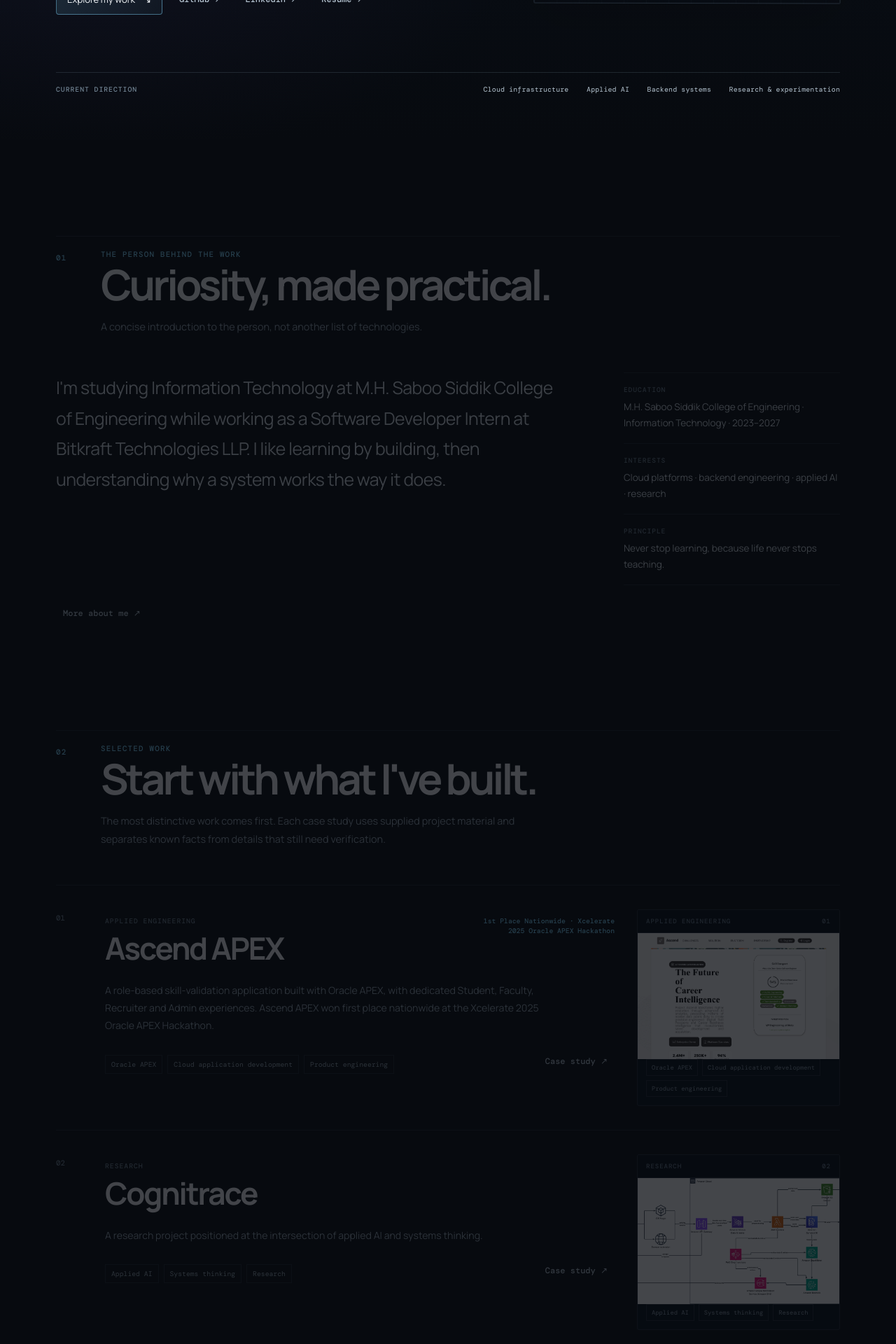
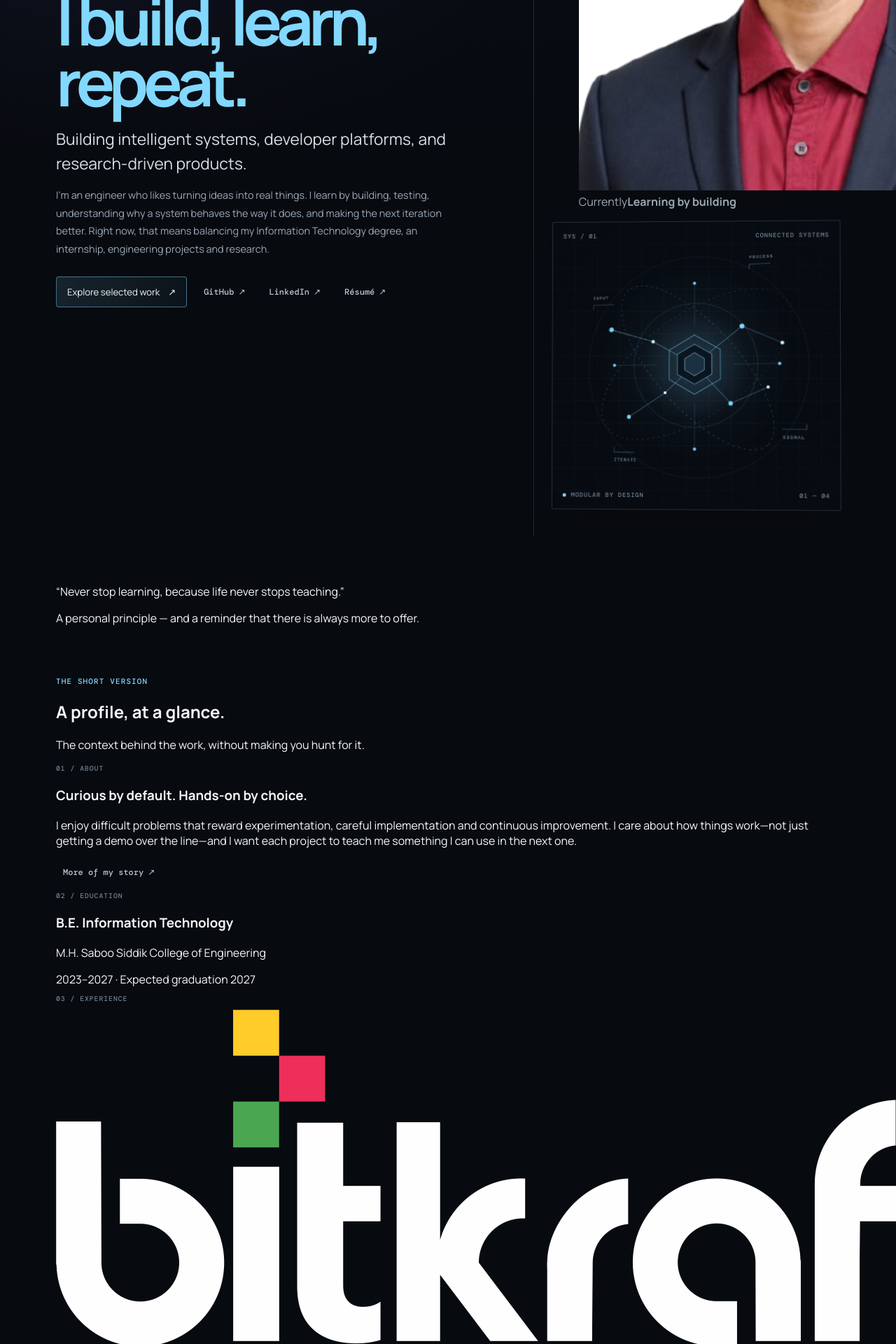
Before and after one commit to InfX2243/portfolio, a React (Vite) app: page / in a window 1280 px wide. Shown: the part 600-2520 px from the top of the page at 70% size. Built offline with nearby package versions, Linux system fonts and the light colour scheme.

Commit message:
redesign homepage as profile-first executive summary

```diff
--- a/src/pages/HomePage.jsx
+++ b/src/pages/HomePage.jsx
@@ -1,169 +1,167 @@
-import { lazy, Suspense } from "react";
 import { PortfolioLayout } from "../components/layout/PortfolioLayout";
-import { PageHeader } from "../components/layout/PageHeader";
 import { withBasePath } from "../app/basePath";
-import { ProjectVisual } from "../components/ProjectVisual";
 import { HeroSystemVisual } from "../components/HeroSystemVisual";
-import { profile, projects, research, experience, domains, leadership } from "../data/portfolio";
-
-const VgpuField = lazy(() =>
-  import("../components/VgpuField").then((m) => ({ default: m.VgpuField })),
-);
+import { profile, projects, research, experience, domains, leadership, certifications } from "../data/portfolio";
 
 export function HomePage() {
-  const featured = projects.filter((project) => project.featured).sort((a, b) => Number(Boolean(b.award)) - Number(Boolean(a.award)));
+  const featured = projects
+    .filter((project) => project.featured)
+    .sort((a, b) => Number(Boolean(b.award)) - Number(Boolean(a.award)));
+  const primaryResearch = research.slice(0, 2);
 
   return (
     <PortfolioLayout>
-      <section className="home-hero section-shell" aria-labelledby="hero-title">
-        <Suspense fallback={null}>
-          <VgpuField />
-        </Suspense>
+      <section className="home-hero home-hero-rebuilt section-shell" aria-labelledby="hero-title">
         <div className="home-hero-copy">
-          <p className="hero-kicker"><span />{profile.eyebrow}</p>
-          <h1 id="hero-title">Hi, I&apos;m Abid.<br /><em>I build systems.</em></h1>
+          <p className="hero-kicker"><span aria-hidden="true" />{profile.eyebrow}</p>
+          <h1 id="hero-title">I&apos;m Abid.<br /><em>I build, learn, repeat.</em></h1>
           <p className="hero-lede">{profile.role}</p>
-          <p className="hero-supporting">An Information Technology undergraduate and Software Developer Intern, interested in the engineering behind cloud platforms, backend systems and AI-enabled applications.</p>
+          <p className="hero-supporting">
+            I&apos;m an engineer who likes turning ideas into real things. I learn by building,
+            testing, understanding why a system behaves the way it does, and making the next
+            iteration better. Right now, that means balancing my Information Technology degree,
+            an internship, engineering projects and research.
+          </p>
           <div className="hero-actions">
-            <a className="button button-primary" href={withBasePath("/projects")}>Explore my work <span aria-hidden="true">↘</span></a>
-            <a className="text-link" href={profile.links.github} target="_blank" rel="noopener noreferrer">GitHub ↗</a>
-            <a className="text-link" href={profile.links.linkedin} target="_blank" rel="noopener noreferrer">LinkedIn ↗</a>
-            {profile.resume && <a className="text-link" href={withBasePath(profile.resume)} target="_blank" rel="noopener noreferrer">Résumé ↗</a>}
+            <a className="button button-primary" href={withBasePath("/projects")}>Explore selected work <span aria-hidden="true">↗</span></a>
+            <a className="text-link" href={profile.links.github} target="_blank" rel="noopener noreferrer">GitHub <span aria-hidden="true">↗</span></a>
+            <a className="text-link" href={profile.links.linkedin} target="_blank" rel="noopener noreferrer">LinkedIn <span aria-hidden="true">↗</span></a>
+            {profile.resume && <a className="text-link" href={withBasePath(profile.resume)} target="_blank" rel="noopener noreferrer">Résumé <span aria-hidden="true">↗</span></a>}
           </div>
         </div>
-        <HeroSystemVisual />
-        <div className="hero-focus-strip" aria-label="Current engineering focus">
-          <span className="mono-label">CURRENT DIRECTION</span>
-          <span>Cloud infrastructure</span>
-          <span>Applied AI</span>
-          <span>Backend systems</span>
-          <span>Research &amp; experimentation</span>
+        <div className="home-hero-aside">
+          {profile.portrait && (
+            <figure className="home-portrait">
+              <img src={withBasePath(profile.portrait)} alt="Portrait of Abid Ahmed Shaikh" fetchPriority="high" />
+              <figcaption><span>Currently</span><strong>Learning by building</strong></figcaption>
+            </figure>
+          )}
+          <HeroSystemVisual />
+        </div>
+        <div className="home-hero-bottom">
+          <p className="home-principle">“Never stop learning, because life never stops teaching.”</p>
+          <p className="home-principle-note">A personal principle — and a reminder that there is always more to offer.</p>
         </div>
       </section>
 
-      <section className="section-shell editorial-section" aria-labelledby="about-heading">
-        <PageHeader level="h2" index="01" eyebrow="The person behind the work" title="Curiosity, made practical." intro="A concise introduction to the person, not another list of technologies." />
-        <div className="intro-grid">
-          <p className="intro-statement">I&apos;m studying Information Technology at M.H. Saboo Siddik College of Engineering while working as a Software Developer Intern at Bitkraft Technologies LLP. I like learning by building, then understanding why a system works the way it does.</p>
-          <dl className="fact-list">
-            <div><dt>Education</dt><dd>{profile.education}</dd></div>
-            <div><dt>Interests</dt><dd>Cloud platforms · backend engineering · applied AI · research</dd></div>
-            <div><dt>Principle</dt><dd>Never stop learning, because life never stops teaching.</dd></div>
-          </dl>
+      <section className="section-shell overview-section" aria-labelledby="overview-title">
+        <div className="home-section-heading">
+          <div><p className="eyebrow">The short version</p><h2 id="overview-title">A profile, at a glance.</h2></div>
+          <p>The context behind the work, without making you hunt for it.</p>
         </div>
-        <a className="text-link section-link" href={withBasePath("/about")}>More about me ↗</a>
+        <div className="overview-grid">
+          <article className="overview-card overview-about">
+            <p className="mono-label">01 / ABOUT</p>
+            <h3>Curious by default. Hands-on by choice.</h3>
+            <p>I enjoy difficult problems that reward experimentation, careful implementation and continuous improvement. I care about how things work—not just getting a demo over the line—and I want each project to teach me something I can use in the next one.</p>
+            <a className="text-link" href={withBasePath("/about")}>More of my story <span aria-hidden="true">↗</span></a>
+          </article>
+          <article className="overview-card">
+            <p className="mono-label">02 / EDUCATION</p>
+            <h3>B.E. Information Technology</h3>
+            <p>M.H. Saboo Siddik College of Engineering</p>
+            <span className="overview-detail">2023–2027 · Expected graduation 2027</span>
+          </article>
+          <article className="overview-card">
+            <p className="mono-label">03 / EXPERIENCE</p>
+            {experience.slice(0, 1).map((item) => (
+              <div key={item.org}>
+                {item.logo && <img className="overview-company-logo" src={withBasePath(item.logo)} alt="" loading="lazy" />}
+                <h3>{item.role}</h3>
+                <p>{item.org}</p>
+                <span className="overview-detail">{item.period}</span>
+                <p className="overview-copy">{item.note}</p>
+              </div>
+            ))}
+            <a className="text-link" href={withBasePath("/experience")}>Experience details <span aria-hidden="true">↗</span></a>
+          </article>
+          <article className="overview-card overview-award">
+            <p className="mono-label">04 / TEAM RECOGNITION</p>
+            <span className="award-mark" aria-hidden="true">01</span>
+            <h3>1st Place Nationwide</h3>
+            <p>Xcelerate 2025 Oracle APEX Hackathon</p>
+            <span className="overview-detail">Team ORACLEONAUTS · Ascend APEX</span>
+            <a className="text-link" href={withBasePath("/projects/ascend-apex")}>See the project <span aria-hidden="true">↗</span></a>
+          </article>
+          <article className="overview-card overview-focus">
+            <p className="mono-label">05 / TECHNICAL DIRECTION</p>
+            <h3>Areas I&apos;m exploring</h3>
+            <ul className="overview-pills">
+              {domains.slice(0, 4).map((domain) => <li key={domain.title}>{domain.title}</li>)}
+            </ul>
+          </article>
+          <article className="overview-card">
+            <p className="mono-label">06 / COMMUNITY</p>
+            <h3>Learning with others</h3>
+            <ul className="overview-community">
+              {leadership.map(([name, context]) => <li key={name}><strong>{name}</strong><span>{context}</span></li>)}
+            </ul>
+          </article>
+        </div>
       </section>
 
-      <section className="section-shell editorial-section" aria-labelledby="projects-heading">
-        <PageHeader level="h2" index="02" eyebrow="Selected work" title="Start with what I&apos;ve built." intro="The most distinctive work comes first. Each case study uses supplied project material and separates known facts from details that still need verification." />
-        <div className="project-archive">
+      <section className="section-shell overview-section" aria-labelledby="work-title">
+        <div className="home-section-heading">
+          <div><p className="eyebrow">Selected work</p><h2 id="work-title">Built to be explored.</h2></div>
+          <a className="text-link" href={withBasePath("/projects")}>All projects <span aria-hidden="true">↗</span></a>
+        </div>
+        <div className="home-project-grid">
           {featured.map((project) => (
-            <article className="project-row" key={project.id}>
-              <div className="project-row-index">{project.number}</div>
-              <div className="project-row-main">
-                <div className="project-row-heading">
-                  <div>
-                    <p className="mono-label">{project.type}</p>
-                    <h3>{project.title}</h3>
-                  </div>
-                  {project.award && <p className="project-award">{project.award}</p>}
-                </div>
+            <article className="home-project-card" key={project.id}>
+              <a className="home-project-image" href={withBasePath("/projects/" + project.id)} aria-label={"Open " + project.title + " case study"}>
+                {project.visual && <img src={withBasePath(project.visual.src)} alt={project.visual.alt} loading="lazy" />}
+                <span className="home-project-open" aria-hidden="true">↗</span>
+              </a>
+              <div className="home-project-copy">
+                <p className="mono-label">{project.type}</p>
+                <h3><a href={withBasePath("/projects/" + project.id)}>{project.title}</a></h3>
+                {project.award && <p className="home-project-award">{project.award}</p>}
                 <p>{project.description}</p>
-                <div className="project-row-footer">
-                  <div className="plain-tags" aria-label="Technologies and focus">
-                    {project.approach.map((tag) => <span key={tag}>{tag}</span>)}
-                  </div>
-                  <a className="text-link" href={withBasePath("/projects/" + project.id)}>Case study ↗</a>
-                </div>
-              </div>
-              <ProjectVisual project={project} />
-            </article>
-          ))}
-        </div>
-        <a className="text-link section-link" href={withBasePath("/projects")}>Browse all projects ↗</a>
-      </section>
-
-      <section className="section-shell editorial-section" aria-labelledby="research-heading">
-        <PageHeader level="h2" index="03" eyebrow="Research" title="Questions worth investigating." intro="Research belongs alongside engineering. The page distinguishes project context from publication or recognition claims that still need authoritative evidence." />
-        <div className="research-archive">
-          {research.map((item) => (
-            <article className="research-row" key={item.id}>
-              <span className="research-row-index">{item.index}</span>
-              <div>
-                <p className="mono-label">{item.context}</p>
-                <h3>{item.title}</h3>
-                <p>{item.description}</p>
-              </div>
-              <div className="research-row-signal">
-                <span>{item.signal}</span>
-                <a className="text-link" href={withBasePath("/research")}>Explore research ↗</a>
+                <ul className="home-project-tags" aria-label={project.title + " focus areas"}>
+                  {project.approach.slice(0, 3).map((tag) => <li key={tag}>{tag}</li>)}
+                </ul>
+                <a className="text-link" href={withBasePath("/projects/" + project.id)}>Project overview <span aria-hidden="true">↗</span></a>
               </div>
             </article>
           ))}
         </div>
       </section>
 
-      <section className="section-shell editorial-section" aria-labelledby="experience-heading">
-        <PageHeader level="h2" index="04" eyebrow="Experience" title="Where I&apos;m growing as an engineer." intro="Professional context matters, so this section stays concise and does not imply responsibilities beyond the information currently confirmed." />
-        <div className="experience-list">
-          {experience.map((item) => (
-            <article className="experience-item" key={item.org}>
-              <p className="experience-period">{item.period}</p>
-              <div className="experience-main">
-                <div>
-                  {item.logo && <img className="experience-company-logo" src={withBasePath(item.logo)} alt="" loading="lazy" />}
-                  <p className="mono-label">{item.org}</p>
-                  <h3>{item.role}</h3>
-                  <p>{item.note}</p>
-                </div>
-                <ul className="plain-tags" aria-label="Focus areas">
-                  {item.focus.map((focus) => <li key={focus}>{focus}</li>)}
-                </ul>
-              </div>
+      <section className="section-shell overview-section" aria-labelledby="research-title">
+        <div className="home-section-heading">
+          <div><p className="eyebrow">Research & investigation</p><h2 id="research-title">Questions worth following.</h2></div>
+          <a className="text-link" href={withBasePath("/research")}>Research details <span aria-hidden="true">↗</span></a>
+        </div>
+        <div className="home-research-grid">
+          {primaryResearch.map((item) => (
+            <article className="home-research-card" key={item.id}>
+              {item.visual && <img src={withBasePath(item.visual)} alt={item.visualAlt || ""} loading="lazy" />}
+              <div><p className="mono-label">{item.context}</p><h3>{item.title}</h3><p>{item.description}</p></div>
             </article>
           ))}
         </div>
-        <a className="text-link" href={withBasePath("/experience")}>Full experience details ↗</a>
+        <p className="home-evidence-note">Publication, methodology and individual-contribution details are included only when supported by evidence.</p>
       </section>
 
-      <section className="section-shell editorial-section" aria-labelledby="direction-heading">
-        <PageHeader level="h2" index="05" eyebrow="Technical direction" title="The areas shaping my next chapter." intro="A few connected areas of interest, rather than a claim to have mastered every tool in the stack." />
-        <div className="direction-list">
-          {domains.slice(0, 4).map((domain) => (
-            <article key={domain.title}>
-              <span>{domain.label}</span>
-              <h3>{domain.title}</h3>
-              <p>{domain.body}</p>
-            </article>
-          ))}
+      <section className="section-shell overview-section" aria-labelledby="credentials-title">
+        <div className="home-section-heading">
+          <div><p className="eyebrow">Credentials & learning</p><h2 id="credentials-title">Learning, put to work.</h2></div>
+          <a className="text-link" href={withBasePath("/achievements")}>All credentials <span aria-hidden="true">↗</span></a>
+        </div>
+        <div className="home-credentials-panel">
+          <div className="home-credentials-intro">
+            <span className="credential-count">{String(certifications.length).padStart(2, "0")}</span>
+            <div><h3>Professional certifications</h3><p>A selected overview; visit the credentials page for the complete inventory and available badge records.</p></div>
+          </div>
+          <ul className="home-certification-list">
+            {certifications.slice(0, 4).map((certificate) => <li key={certificate}>{certificate}</li>)}
+          </ul>
         </div>
       </section>
 
-      <section className="section-shell editorial-section" aria-labelledby="community-heading">
-        <PageHeader level="h2" index="06" eyebrow="Recognition & community" title="Signals beyond the code." intro="Selected team recognition and community involvement complement the work itself." />
-        <div className="community-list">
-          {featured.filter((project) => project.award).map((project) => (
-            <div key={project.id}>
-              <span className="mono-label">{project.type}</span>
-              <strong>{project.award}</strong>
-              <a className="text-link" href={withBasePath("/projects/" + project.id)}>See the work ↗</a>
-            </div>
-          ))}
-          {leadership.map(([name, context]) => (
-            <div key={name}>
-              <span className="mono-label">Community</span>
-              <strong>{name}</strong>
-              <small>{context}</small>
-            </div>
-          ))}
-        </div>
-        <a className="text-link section-link" href={withBasePath("/achievements")}>Explore achievements &amp; credentials ↗</a>
-        <div className="home-closing">
-          <p className="mono-label">07 / CONTACT</p>
-          <h2>Let&apos;s build something meaningful.</h2>
-          <p>Open to technical conversations, research communities, and engineering opportunities.</p>
-          <a className="button button-primary" href={withBasePath("/contact")}>Get in touch ↗</a>
-        </div>
+      <section className="section-shell home-final-cta" aria-labelledby="contact-title">
+        <div><p className="eyebrow">The next iteration</p><h2 id="contact-title">I have more to offer.<br /><em>Let&apos;s find out what&apos;s next.</em></h2><p>Open to engineering conversations, research communities and opportunities to build useful things with thoughtful people.</p></div>
+        <a className="button button-primary" href={withBasePath("/contact")}>Get in touch <span aria-hidden="true">↗</span></a>
       </section>
     </PortfolioLayout>
   );
```
